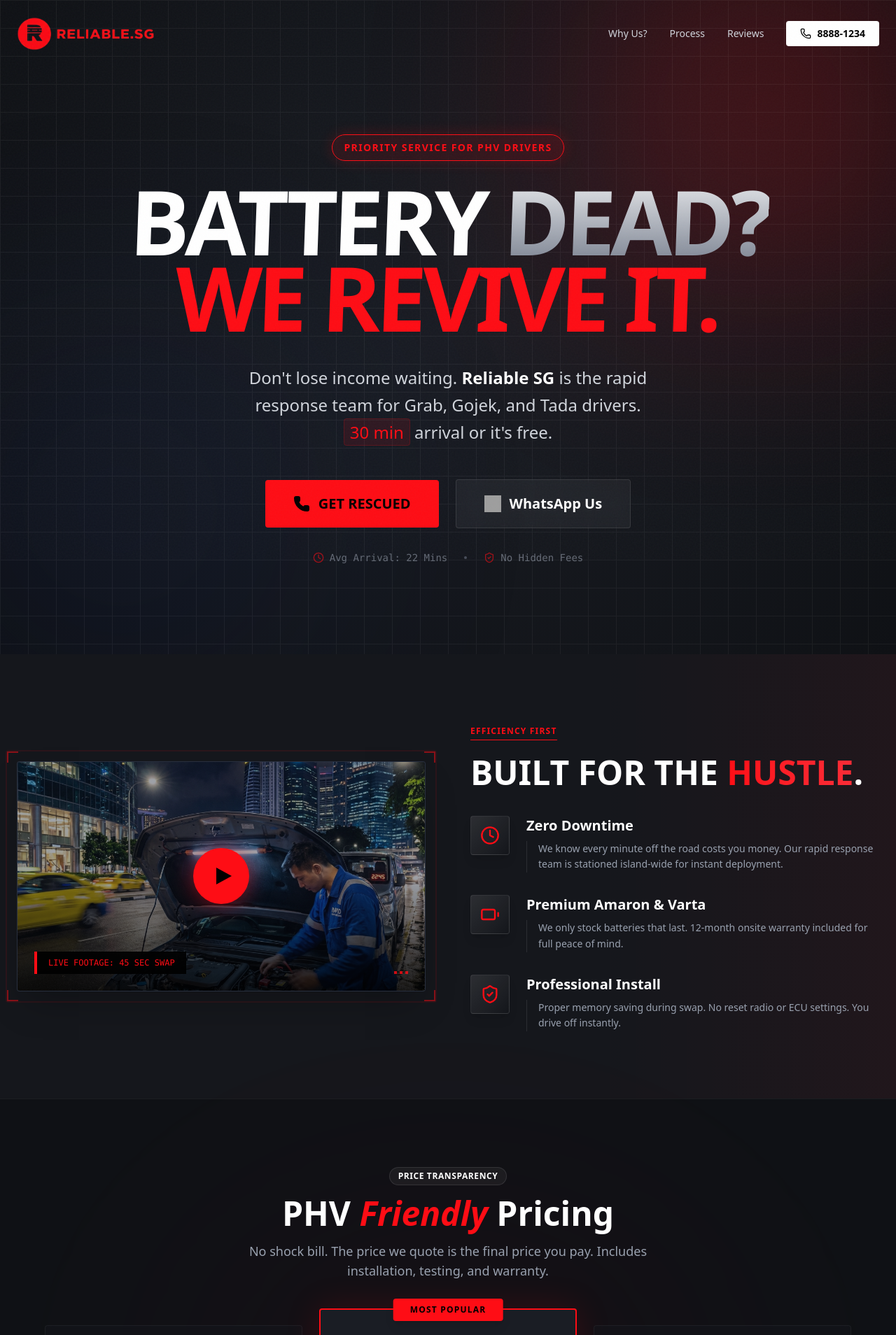
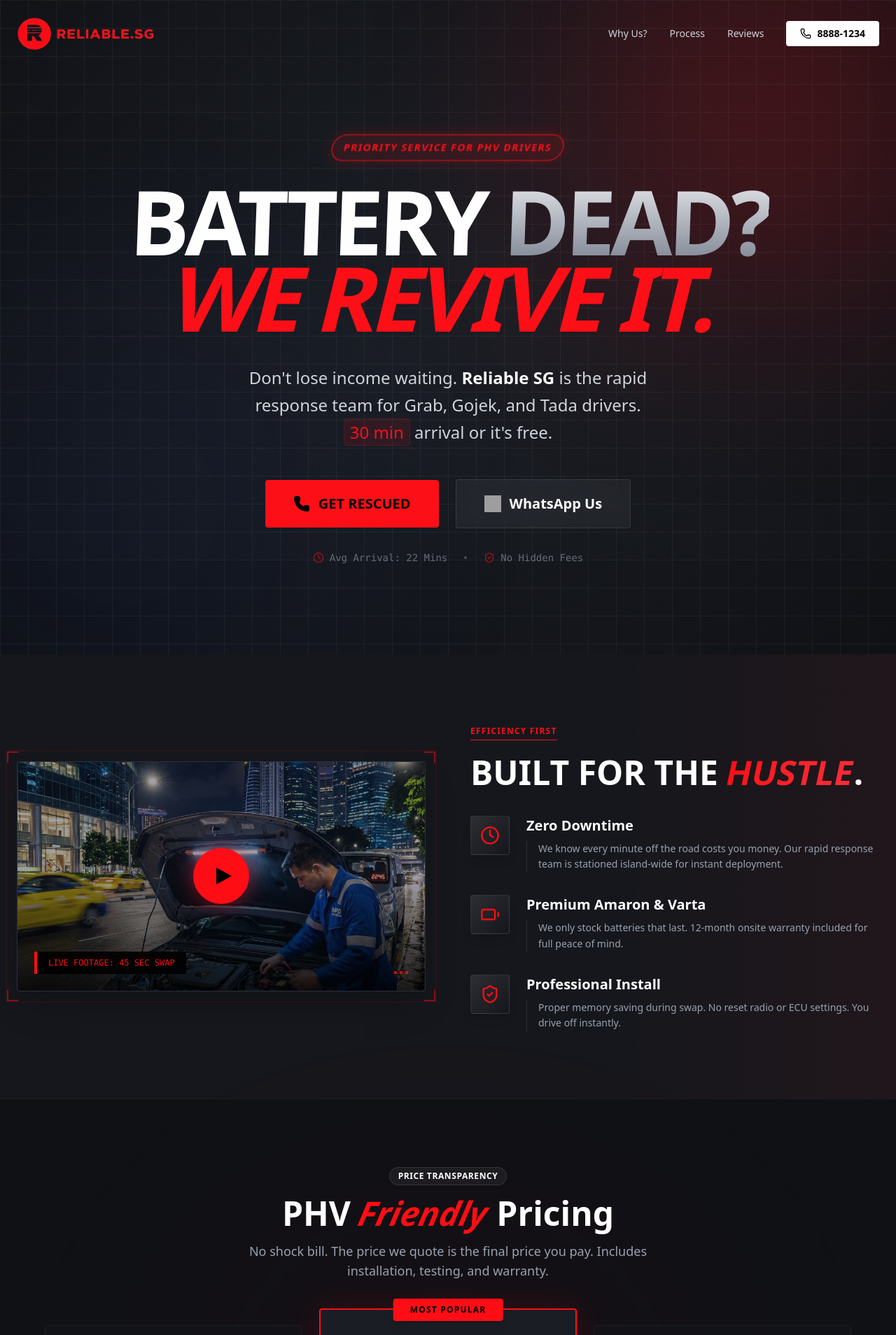
Before and after one commit to usama-1998/reliable-sg-landing-page, a Next.js app: page / in a window 1280 px wide. Shown: the top 1908 px of the page at 70% size. Built offline with nearby package versions, Linux system fonts and the light colour scheme; grey boxes are pictures that could not be loaded.

Commit message:
Final Polish: Applied skew/highlight to keywords and updated README

```diff
--- a/src/app/page.js
+++ b/src/app/page.js
@@ -89,13 +89,13 @@
 
                 <div className="container mx-auto px-4 md:px-6 relative z-10 w-full">
                     <div className="max-w-5xl mx-auto text-center">
-                        <div className="inline-flex items-center gap-3 px-4 py-2 rounded-full border border-[#FE0D15] bg-[#FE0D15]/10 text-[#FE0D15] text-sm font-bold uppercase tracking-widest mb-8 backdrop-blur-sm shadow-[0_0_20px_rgba(254,13,21,0.2)]">
+                        <div className="inline-flex items-center gap-3 px-4 py-2 rounded-full border border-[#FE0D15] bg-[#FE0D15]/10 text-[#FE0D15] text-sm font-bold uppercase tracking-widest mb-8 backdrop-blur-sm shadow-[0_0_20px_rgba(254,13,21,0.2)] transform -skew-x-12">
                             Priority Service for PHV Drivers
                         </div>
 
                         <h1 className="text-6xl md:text-8xl lg:text-9xl font-black leading-[0.85] tracking-tighter mb-10 transform -skew-x-2">
                             BATTERY <span className="text-transparent bg-clip-text bg-gradient-to-b from-white to-gray-500">DEAD?</span><br />
-                            <span className="text-[#FE0D15]">WE REVIVE IT.</span>
+                            <span className="text-[#FE0D15] inline-block transform -skew-x-12">WE REVIVE IT.</span>
                         </h1>
 
                         <p className="text-gray-300 text-xl md:text-2xl max-w-2xl mx-auto mb-12 leading-relaxed font-medium">
@@ -176,7 +176,7 @@
 
                         <div>
                             <div className="inline-block text-[#FE0D15] font-bold tracking-widest text-xs uppercase mb-4 border-b border-[#FE0D15] pb-1">Efficiency First</div>
-                            <h2 className="text-4xl md:text-5xl font-black mb-8 leading-tight">BUILT FOR THE <span className="text-transparent bg-clip-text bg-gradient-to-r from-[#FE0D15] to-red-500">HUSTLE</span>.</h2>
+                            <h2 className="text-4xl md:text-5xl font-black mb-8 leading-tight">BUILT FOR THE <span className="text-transparent bg-clip-text bg-gradient-to-r from-[#FE0D15] to-red-500 inline-block transform -skew-x-12">HUSTLE</span>.</h2>
 
                             <div className="space-y-8">
                                 <div className="flex gap-6 group">
@@ -220,7 +220,7 @@
                 <div className="container mx-auto px-4 md:px-6 relative z-10">
                     <div className="text-center mb-16">
                         <div className="inline-block px-3 py-1 bg-white/5 rounded-full text-xs font-bold uppercase tracking-wider mb-4 border border-white/10">Price Transparency</div>
-                        <h2 className="text-4xl md:text-5xl font-black mb-4">PHV <span className="text-[#FE0D15] italic">Friendly</span> Pricing</h2>
+                        <h2 className="text-4xl md:text-5xl font-black mb-4">PHV <span className="text-[#FE0D15] italic inline-block transform -skew-x-12">Friendly</span> Pricing</h2>
                         <p className="text-gray-400 max-w-xl mx-auto text-lg">No shock bill. The price we quote is the final price you pay. Includes installation, testing, and warranty.</p>
                     </div>
 
@@ -294,7 +294,7 @@
                 <div className="container mx-auto px-4 md:px-6 relative z-10">
                     <div className="flex flex-col md:flex-row justify-between items-end mb-20">
                         <div>
-                            <h2 className="text-4xl md:text-6xl font-black uppercase tracking-tight leading-none mb-4">How It<br /><span className="text-transparent bg-clip-text bg-gradient-to-r from-[#FE0D15] to-red-600">Works</span></h2>
+                            <h2 className="text-4xl md:text-6xl font-black uppercase tracking-tight leading-none mb-4">How It<br /><span className="text-transparent bg-clip-text bg-gradient-to-r from-[#FE0D15] to-red-600 inline-block transform -skew-x-12">Works</span></h2>
                             <div className="h-2 w-24 bg-[#FE0D15]"></div>
                         </div>
                     </div>
@@ -343,7 +343,7 @@
                 <div className="absolute inset-0 opacity-[0.02]" style={{ backgroundImage: 'radial-gradient(#ffffff 1px, transparent 1px)', backgroundSize: '24px 24px' }}></div>
 
                 <div className="container mx-auto px-4 md:px-6 relative z-10 mb-12">
-                    <h2 className="text-center text-4xl font-black uppercase tracking-tight">Trusted by <span className="underline decoration-[#FE0D15] decoration-4 underline-offset-4">SG Drivers</span></h2>
+                    <h2 className="text-center text-4xl font-black uppercase tracking-tight">Trusted by <span className="underline decoration-[#FE0D15] decoration-4 underline-offset-4 inline-block transform -skew-x-12">SG Drivers</span></h2>
                 </div>
 
                 {/* Marquee Container */}
```
Also changed, not shown: 1 other file (tests, documents, lock files or other folders).
